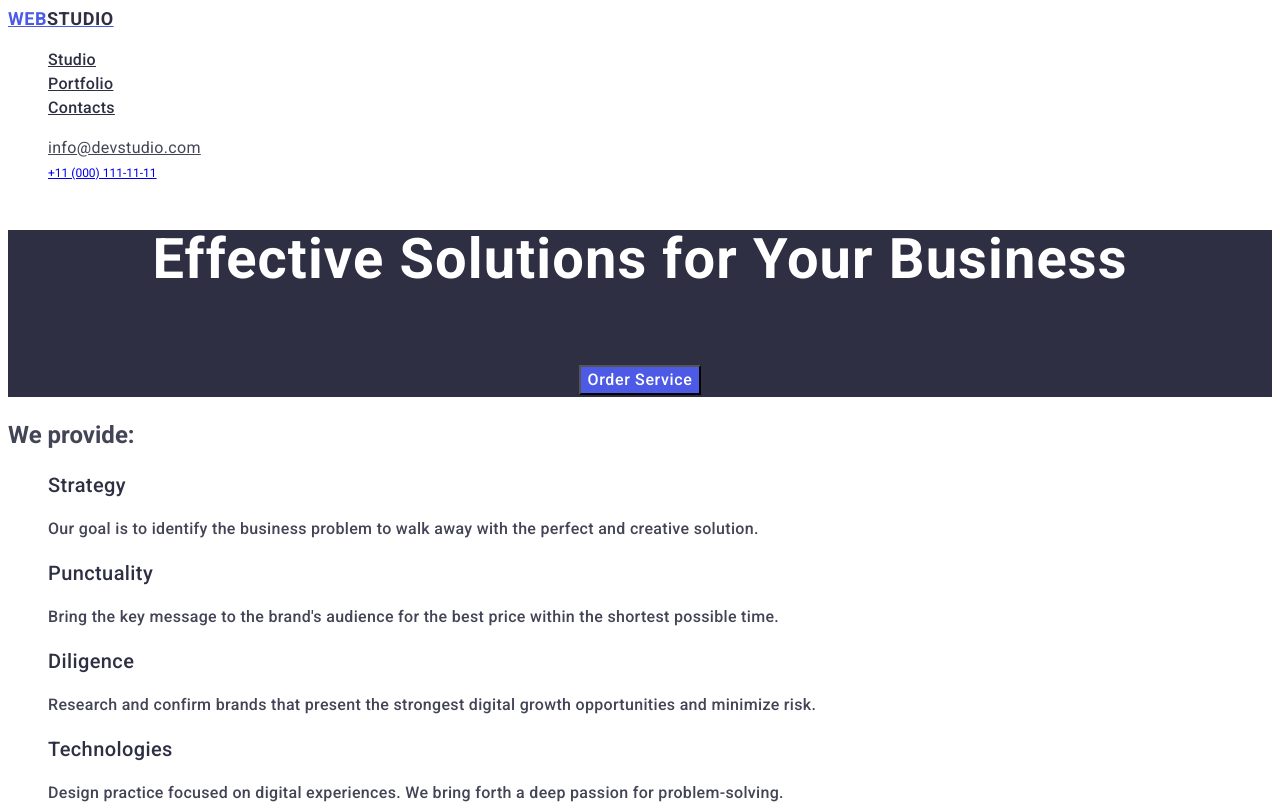
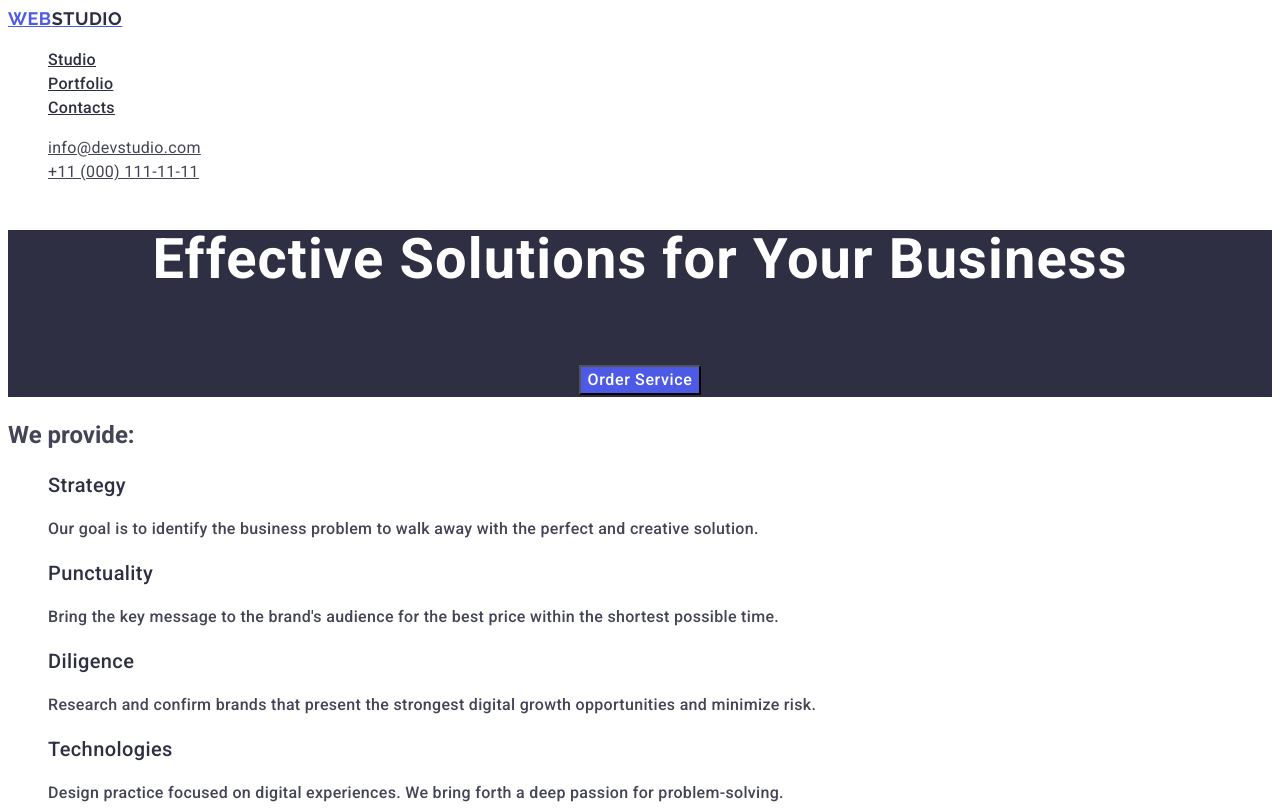
Before and after one commit to Elijah-Vakulenko/goit-markup-hw-02, a plain HTML site: page index.html in a window 1280 px wide. Shown: the top 808 px of the page. Drawn offline with Linux system fonts and the light colour scheme.

Commit message:
5th edit

```diff
--- a/css/style.css
+++ b/css/style.css
@@ -95,7 +95,7 @@ letter-spacing: 0.02em;
 .logo {
     color:#4D5AE5;
     text-transform: uppercase;
-    font-family: Raleway",
+    font-family: "Raleway",
      sans-serif;
     font-size: 18px;
     letter-spacing: 0.03em;
@@ -126,7 +126,7 @@ footer .logo {
 .logo .web-logo{
     color:#2E2F42;
     text-transform: uppercase;
-        font-family: Raleway",
+        font-family: "Raleway",
          sans-serif;
         font-size: 18px;
         letter-spacing: 0.03em;
--- a/index.html
+++ b/index.html
@@ -25,7 +25,7 @@
     <address class="text">
         <ul>
             <li><a class="contacts" href="mailto:info@devstudio.com">info@devstudio.com</a></li>
-            <li><a href="tel:+110001111111">+11 (000) 111-11-11</a></li>
+            <li><a class="contacts" href="tel:+110001111111">+11 (000) 111-11-11</a></li>
         </ul>
     </address>
 
```
